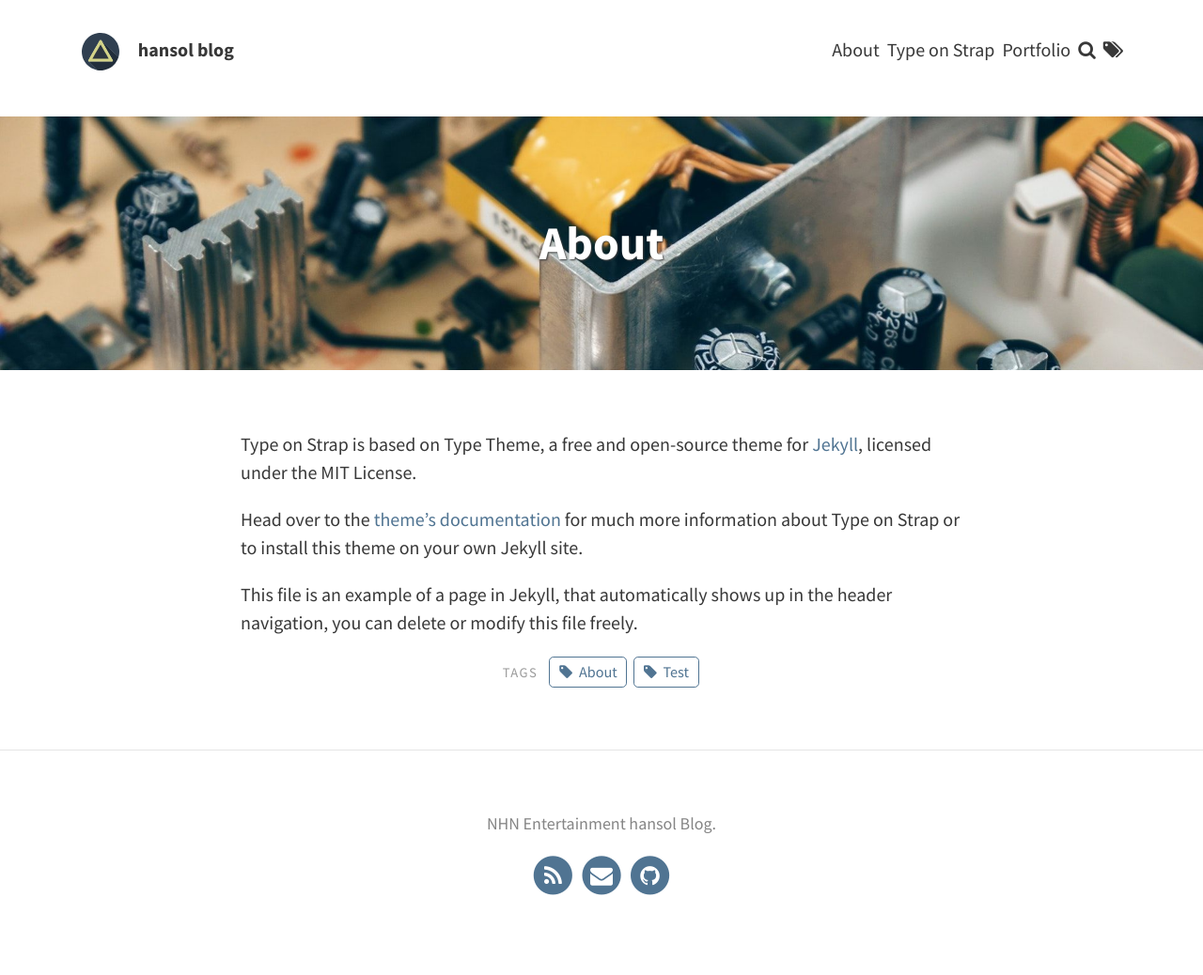
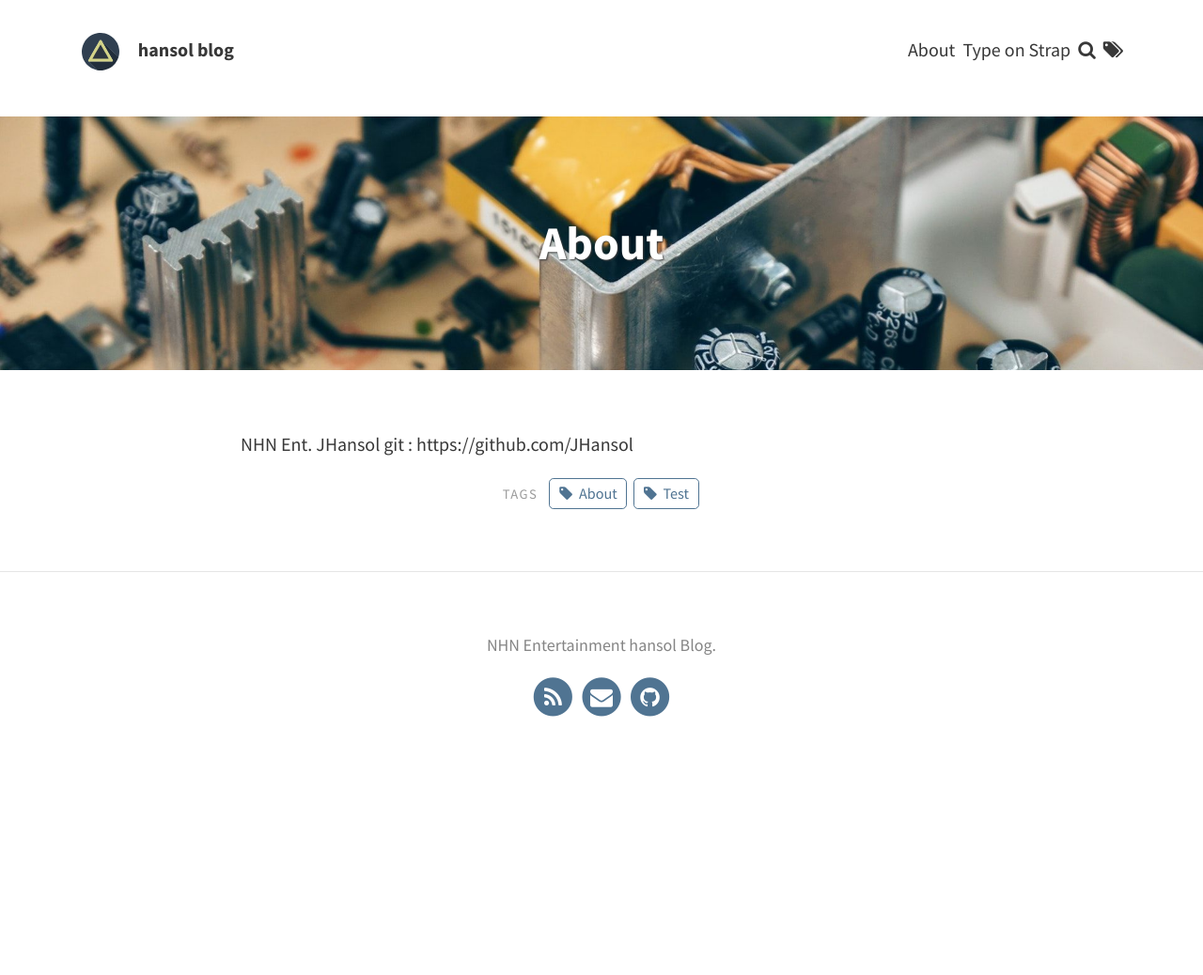
Before and after one commit to JHansol/Jhansol.github.io, a Jekyll site: the page built from pages/about.md, in a window 1280 px wide. Shown: the whole page at 94% size. Built offline with Jekyll 4.4.1, drawn with Linux system fonts in a browser that asks for light colours; after the commit the page ends 900 px from its top, so only the background shows below that.

Commit message:
CONFIG 수정

```diff
--- a/_config.yml
+++ b/_config.yml
@@ -47,7 +47,7 @@ theme_settings:
   google_analytics: # Tracking ID, e.g. "UA-000000-01"
   disqus_shortname: hansol-blog
   katex: true # Enable if using math markup
-  portfolio: true
+  portfolio: false
   search: true
   tags: true
 
--- a/pages/about.md
+++ b/pages/about.md
@@ -6,8 +6,5 @@ feature-img: "assets/img/pexels/circuit.jpeg"
 tags: [About, Test]
 ---
 
-Type on Strap is based on Type Theme, a free and open-source theme for [Jekyll](http://jekyllrb.com/), licensed under the MIT License.
-
-Head over to the [theme's documentation](https://github.io/sylhare/Type-on-Strap) for much more information about Type on Strap or to install this theme on your own Jekyll site.
-
-This file is an example of a page in Jekyll, that automatically shows up in the header navigation, you can delete or modify this file freely.
+NHN Ent. JHansol
+git : https://github.com/JHansol
```
Also changed, not shown: pages/404.md (+1 -1 lines).
